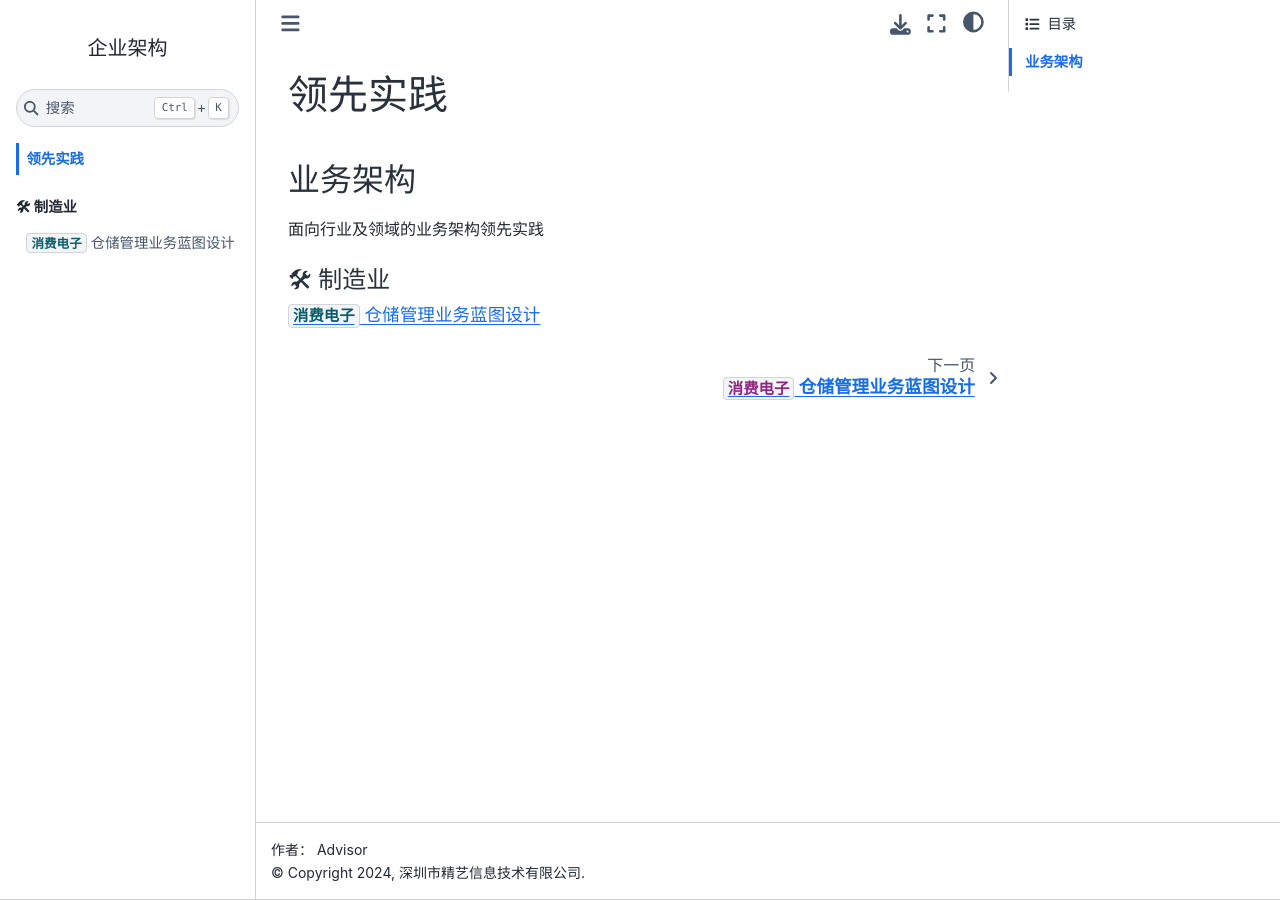
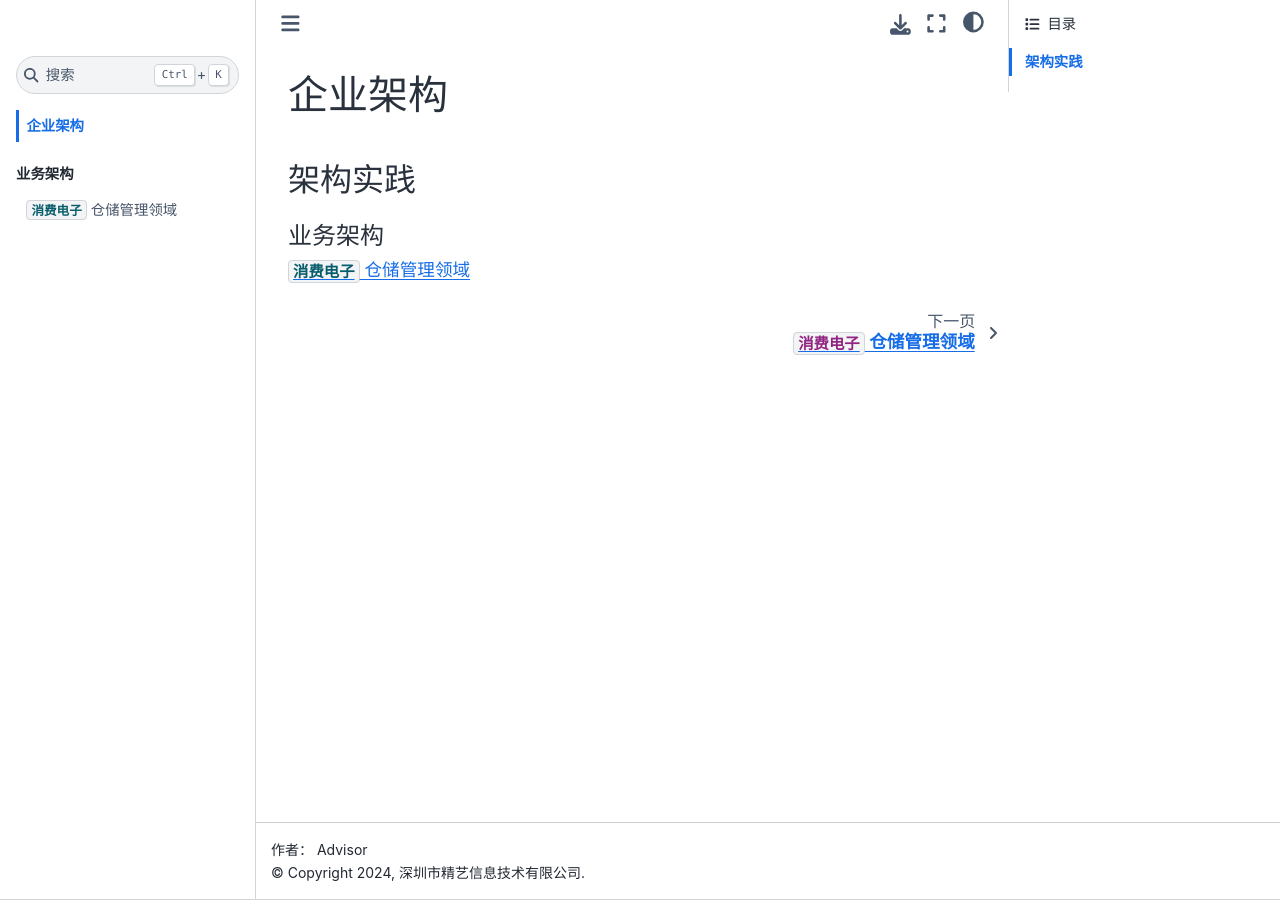
Before and after one commit to fineartit/enterprise-architecture, a Sphinx documentation site: the page built from docs/source/index.md, in a window 1280 px wide. Built offline with Sphinx 7.4.7 and the Sphinx Book theme 1.1.4, drawn with Linux system fonts in a browser that asks for light colours; a script that is not in the unit is left out.

Commit message:
redefine index.md

````diff
--- a/docs/source/conf.py
+++ b/docs/source/conf.py
@@ -51,7 +51,7 @@ language = "zh_CN"
 # html_theme = "alabaster"
 html_theme = "sphinx_book_theme"
 html_static_path = ["_static"]
-html_title = "企业架构"
+html_title = ""
 html_theme_options = {
     "home_page_in_toc": True,
     "use_sidenotes": True,
--- a/docs/source/index.md
+++ b/docs/source/index.md
@@ -1,12 +1,10 @@
-# 领先实践
+# 企业架构
 
-## 业务架构
-
-面向行业及领域的业务架构领先实践
+## 架构实践
 
 ```{toctree}
 :maxdepth: 1
-:caption: 🛠 制造业
+:caption: 业务架构
 
-leading_practices/business_architecture/warehouse_management.md
+practices/business_architecture/warehouse_management.md
 ```
--- a/docs/source/leading_practices/business_architecture/warehouse_management.md
+++ /dev/null
@@ -1 +0,0 @@
-# `消费电子` 仓储管理业务蓝图设计
````
Also changed, not shown: docs/source/practices/business_architecture/warehouse_management.md (added, +1 -0 lines).
